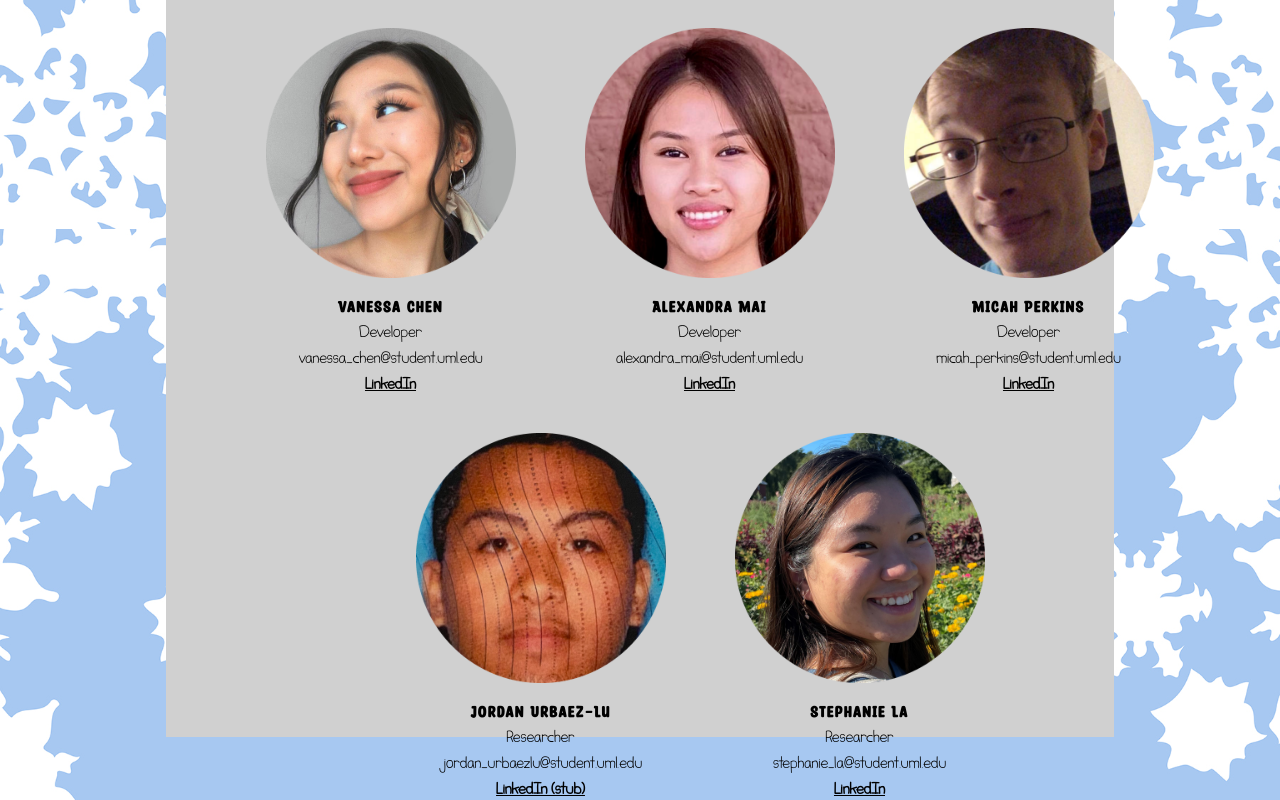
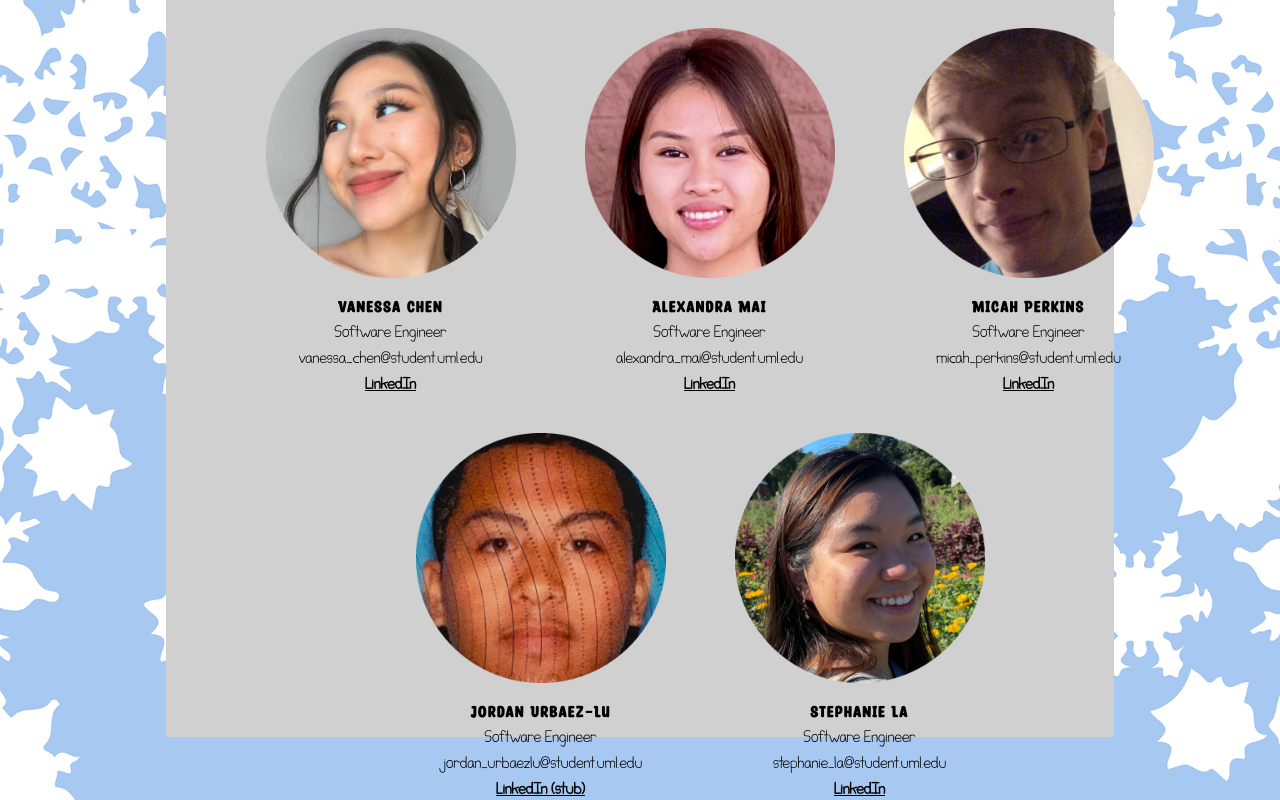
Before and after one commit to Stephanie-La/penguinknockout.github.io, a plain HTML site: page index.html in a window 1280 px wide. Shown: the part 2331-3131 px from the top of the page. Drawn offline with nearby package versions, Linux system fonts and the light colour scheme; a web font is replaced by a local one.

Commit message:
Rewrote over position titles.

```diff
--- a/index.html
+++ b/index.html
@@ -108,21 +108,21 @@
                     <div class="column">
                             <img src="photos.png">
                             <h3>Vanessa Chen</h3>
-                            <p>Developer</p>
+                            <p>Software Engineer</p>
                             <p>vanessa_chen@student.uml.edu</p>
                             <a href=https://www.linkedin.com/in/vanessa-chen1/>LinkedIn</a>
                         </div>
                     <div class="column">
                         <img src="photos5.png">
                         <h3>Alexandra Mai</h3>
-                        <p>Developer</p>
+                        <p>Software Engineer</p>
                         <p>alexandra_mai@student.uml.edu</p>
                         <a href=https://www.linkedin.com/in/alexandra-mai/>LinkedIn</a>
                     </div>
                     <div class="column">
                         <img src="photos3.png">
                         <h3>Micah Perkins</h3>
-                        <p>Developer</p>
+                        <p>Software Engineer</p>
                         <p>micah_perkins@student.uml.edu</p>
                         <a href=https://www.linkedin.com/in/micah-perkins-22461a196/>LinkedIn</a>
                     </div>
@@ -131,14 +131,14 @@
                     <div class="column">
                         <img src="photos4.png">
                         <h3>Jordan Urbaez-Lu</h3>
-                        <p>Researcher</p>
+                        <p>Software Engineer</p>
                         <p>jordan_urbaezlu@student.uml.edu</p>
                         <a href=>LinkedIn (stub)</a>
                     </div>
                     <div class="column">
                         <img src="photos2.png">
                         <h3>Stephanie La</h3>
-                        <p>Researcher</p>
+                        <p>Software Engineer</p>
                         <p>stephanie_la@student.uml.edu</p>
                         <a href=https://www.linkedin.com/in/stephla/>LinkedIn</a>
                     </div>
```
